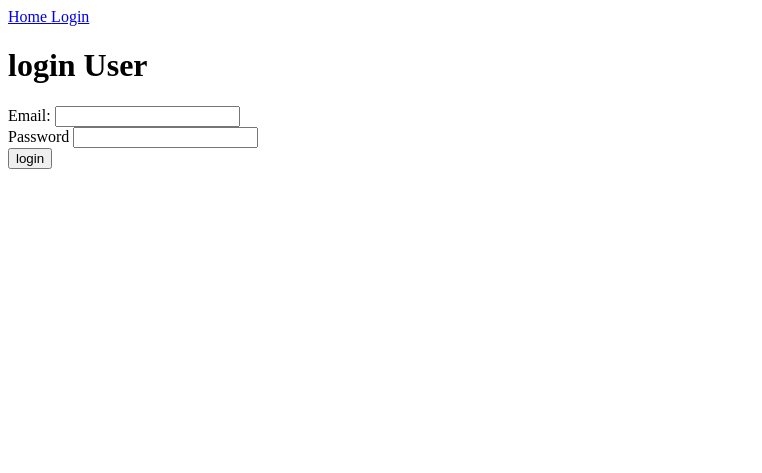
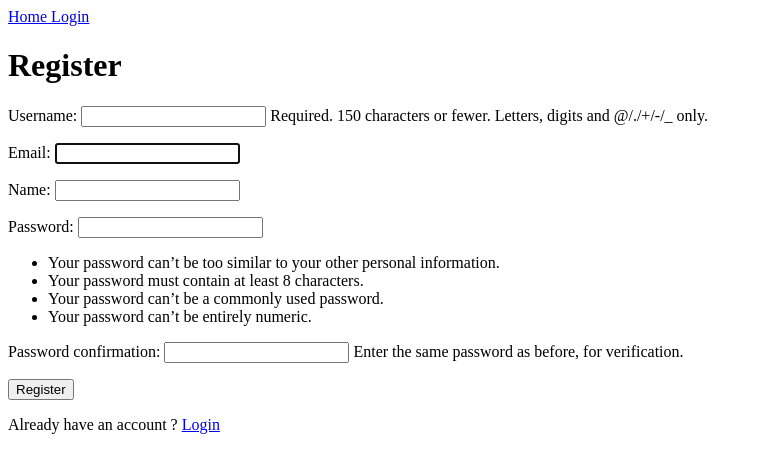
Before and after one commit to LANREADE/Event-Registration-System, a Django app: page /register/ in a window 1280 px wide. Shown: the top 473 px of the page, without its empty margins (0-762 px from the left). Run offline with Django 4.2, Linux system fonts and the light colour scheme.

Commit message:
page complete

```diff
--- a/base/admin.py
+++ b/base/admin.py
@@ -1,7 +1,7 @@
 from django.contrib import admin
-from . models import User,Events , submission
+from . models import User,Events , Submission
 
 # Register your models here.
 admin.site.register(User)
 admin.site.register(Events)
-admin.site.register(submission)
+admin.site.register(Submission)
--- a/base/forms.py
+++ b/base/forms.py
@@ -1,7 +1,13 @@
 from django.forms import ModelForm
-from .models import submission
+from .models import Submission, User
+from django.contrib.auth.forms import UserCreationForm
 
 class SubmissionForm(ModelForm):
     class Meta:
-        model = submission
+        model = Submission
         fields = '__all__'
+
+class CustomUserCreateForm(UserCreationForm):
+    class Meta:
+        model =User
+        fields = ['username', 'email', 'name', 'password1', 'password2']
--- a/base/models.py
+++ b/base/models.py
@@ -20,13 +20,15 @@ class Events(models.Model):
     description = models.TextField(null= True, blank = True ) # datasets for the description in the events
     participants = models.ManyToManyField(User , blank= True, related_name= "events") # dataset for viewing the description inthe events
     created = models.DateTimeField(auto_now_add=True) #for adding time stamps
-    date = models.DateTimeField() # for viewing the time the user created the events
+    start_date = models.DateTimeField(null =True) # for viewing the time the user created the events
+    end_date = models.DateTimeField(null=True)
+    registration_deadline = models.DateTimeField(null=True)
     updated = models.DateTimeField(auto_now =True) # for viewing the updated
 
     def __str__(self):
         return self.name # returning the string name of the events
 
-class submission(models.Model):
+class Submission(models.Model):
     participants = models.ForeignKey(User, on_delete=models.SET_NULL ,null=True , related_name = "submissions") #datasets for patitcipants to submit the event registered
     event = models.ForeignKey(Events,  on_delete= models.CASCADE)# to know the events you are submitting
     details  = models.TextField(null= True , blank = True)# the details about the user for the submission
--- a/base/urls.py
+++ b/base/urls.py
@@ -1,10 +1,11 @@
-from django.urls import path
+from django.urls import path,include
 from . import views
 
 urlpatterns = [
     path('' , views.homepage , name="home" ),
-    path('login/', views.login , name = 'login'),
-    path('register/', views.register , name = 'register'),
+    path('login/', views.login_page , name = 'login'),
+    path('logout/', views.logout_page , name = 'logout'),
+    path('register/', views.register_page , name = 'register'),
     path('user/<str:pk>/', views.user_page , name= "profile"),
     path('event/<str:pk>/' , views.events_page , name = "event"),
     path('registration-confirmation/<str:pk>/', views.registration_confirm, name = "registration-confirmation"),
--- a/base/views.py
+++ b/base/views.py
@@ -1,27 +1,40 @@
 from django.shortcuts import render, redirect
-from .models import User , Events , submission
-from .forms import SubmissionForm
+from .models import User , Events , Submission
 from django.http import HttpResponse
+from .forms import SubmissionForm,CustomUserCreateForm
+from django.contrib import messages
 from django.contrib.auth.decorators import login_required
-from django.contrib.auth import authenticate,login
+from django.contrib.auth import authenticate,login,logout
+
 
 # Create your views here.
-def login(request):
+def login_page(request):
     page = 'login'
-
     if request.method == "POST":
         user = authenticate(email = request.POST['email'], password = request.POST['password'])
-
         if user is not None:
-            login(user)
+            login(request, user)
             return redirect('home')
 
     context = {'page':page }
     return render(request ,'login.html' , context )
 
-def register(request): # registration  and login on the same page
+def logout_page(request):
+    logout(request)
+    return redirect('login')
+
+def register_page(request): # registration  and login on the same page
+    form = CustomUserCreateForm()
+    if request.method == 'POST':
+        form = CustomUserCreateForm(request.POST)
+        if form.is_valid():
+            user =form.save(commit = False)
+            user.save()
+            login(request, user)
+            return redirect('home')
+
     page = 'register'
-    context = {'register': register}
+    context = {'page': page , 'form':form}
     return render(request ,'login.html' , context )
 
 def homepage(request):
@@ -42,16 +55,17 @@ def account_page(request): # the account page for each user
     context = {'user':user }
     return render(request, 'account.html', context )
 
-def events_page(request , pk): # the event page for all users
+def events_page(request , pk): # the event page for all u sers
     event = Events.objects.get(id = pk)
     registered = request.user.events.filter(id = event.id).exists()
-    submitted  = submission.objects.filter(participants = request.user, event = event).exists()
+    submitted  = Submission.objects.filter(participants = request.user, event = event).exists()
 
     context = {'event':event , 'registered': registered , 'submitted': submitted}
     return render(request, 'events.html', context)
 
+
 @login_required(login_url= '/login')
-def registration_confirm(request,pk): # to confirm registration
+def registration_confirm(request,pk):
     event = Events.objects.get(id =pk)
     if request.method == 'POST':
         event.participants.add(request.user)
@@ -62,9 +76,7 @@ def registration_confirm(request,pk): # to confirm registration
 
 def project_submission(request, pk ): # handling of project submission
     event = Events.objects.get(id = pk )
-
     form = SubmissionForm()
-
     if request.method == 'POST':
         form = SubmissionForm( request.POST, initial={'event': event , 'participants' : request.user})
         if form.is_valid():
@@ -79,8 +91,10 @@ def project_submission(request, pk ): # handling of project submission
 
 @login_required(login_url= '/login')
 def update_submission(request , pk ): # this line of code is for updating the submission page
-    submit   = submission.objects.get( id = pk )
-    event = submission.event (id =pk )
+    submit   = Submission.objects.get( id = pk )
+    if request.user != submit.participants:
+        return HttpResponse("You are not allowed here !!!!!")
+    event = Submission.event
     form = SubmissionForm(instance = submit)
 
     if request.method == 'POST':
@@ -89,6 +103,5 @@ def update_submission(request , pk ): # this line of code is for updating the su
             form.save()
             return redirect('account')
 
-
     context = {'form': form  , 'event': event   }
     return render(request ,'submit_form.html', context)
--- a/codewars/settings.py
+++ b/codewars/settings.py
@@ -122,6 +122,10 @@ USE_TZ = True
 
 STATIC_URL = 'static/'
 
+STATICFILES_DIRS =[
+    BASE_DIR / 'static  '
+]
+
 # Default primary key field type
 # https://docs.djangoproject.com/en/4.2/ref/settings/#default-auto-field
 
--- a/codewars/urls.py
+++ b/codewars/urls.py
@@ -20,4 +20,5 @@ from django.urls import path, include
 urlpatterns = [
     path('admin/', admin.site.urls),
     path('', include('base.urls')),
+
 ]
--- a/templates/login.html
+++ b/templates/login.html
@@ -4,26 +4,31 @@
 
 {% if page == 'register' %}
 <h1> Register </h1>
+
+<div>
+    <form method="POST" action = "{% url 'register'%}">
+        {% csrf_token %}
+        {{form.as_p}}
+        <input type ="submit" value= "Register">
+    </form>
+</div>
+<p> Already have an account ? <a href="{% url 'login' %}"> Login </a></p>
 {% else %}
 <h1> login User </h1>
-<form method ="POST"   action ="{% url 'login'%} ">
+<form method ="POST"   action ="{% url 'login' %} ">
     {% csrf_token %}
-    {% comment %} <div>
-        <label> User: </label>
-        <input type= "text" name = "username"/>
-    </div> {% endcomment %}
-
     <div>
         <label> Email: </label>
         <input type= "email" name = "email"/>
     </div>
     <div>
         <label> Password </label>
-        <input type= "Password" name = "password"/>
+        <input type= "password" name = "password"/>
     </div>
     <div>
         <input type="submit"  value= 'login'/>
     </div>
+    <p> Dont have an Account? <a href="{% url 'register' %}"> Register </a></p>
 </form>
 {% endif %}
 
--- a/templates/navbar.html
+++ b/templates/navbar.html
@@ -3,13 +3,8 @@
 
     {% if request.user.is_authenticated %}
         <a href = "{% url 'account' %}">Account</a>
-
-
-        <a href = "#">Logout</a>
+        <a href = "{% url 'logout' %}">Logout</a>
     {% else %}
-    <a href = "#">Login</a>
-
+    <a href = "{% url 'login' %}">Login</a>
     {% endif %}
-
-
 </nav>
```
Also changed, not shown: base/migrations/0005_remove_events_date_events_end_date_and_more.py (added), db.sqlite3, static/css/main.css (added).
